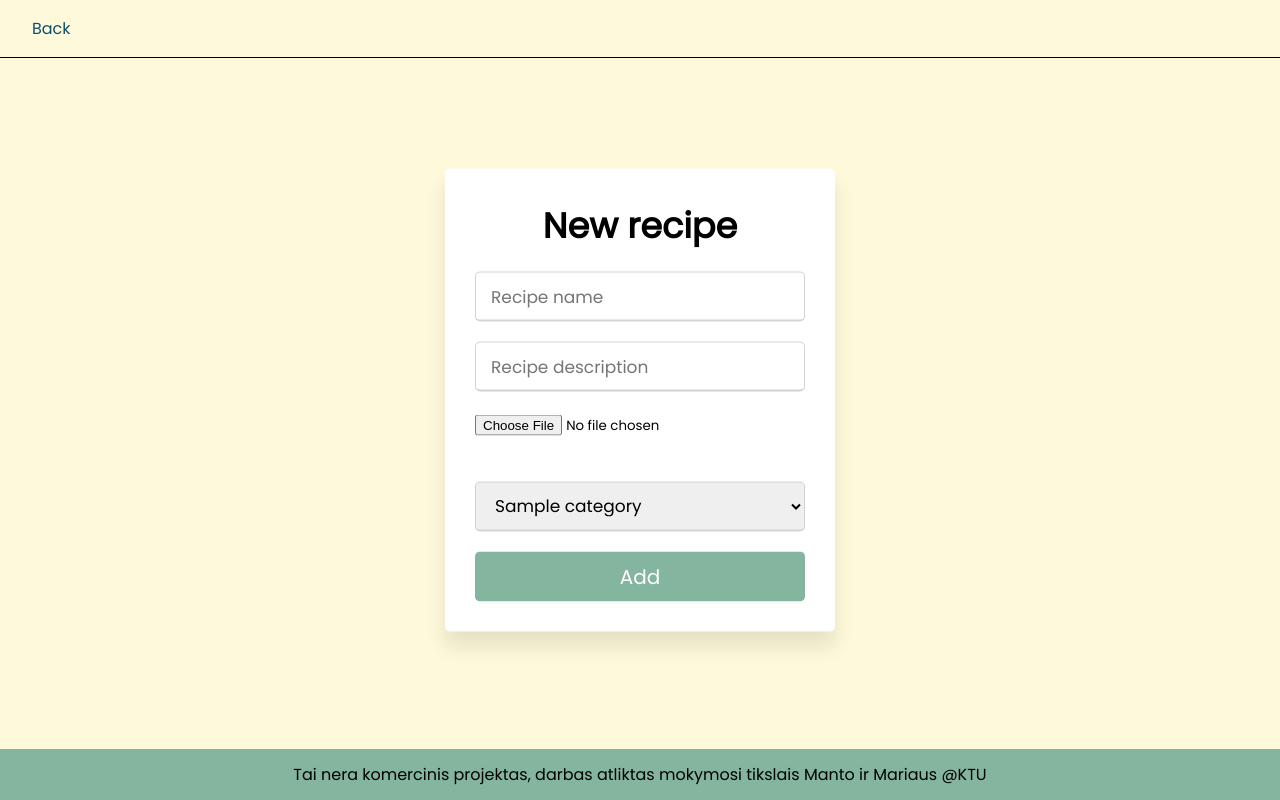
After one commit to martemantas/Mix-Mingle, a PHP site: page /newRecipe.php in a window 1280 px wide. The commit adds this page. Run offline with PHP 8.4, Linux system fonts and the light colour scheme; tables that the repository leaves empty or names only in its code hold one stand-in row (values such as "Sample post").

Commit message:
New Recipe
Implemented adding recipes in new window

```diff
--- a/home.php
+++ b/home.php
@@ -32,7 +32,7 @@ if(!empty($_SESSION["id"])){
             echo '<li><a href="">Surprise Me</a></li>';
             echo '<li><a href="">Search</a></li>';
             if(!empty($_SESSION["id"]) && $row['role'] == 2 || 3){
-                echo '<li><a href="">New recipe</a></li>';
+                echo '<li><a href="newRecipe.php">New recipe</a></li>';
             }
         echo '</ul>';
         if(empty($_SESSION["id"])){
--- a/login.css
+++ b/login.css
@@ -163,7 +163,6 @@ form .btn .btn-layer{
 form .btn:hover .btn-layer{
   left: 0;
 }
-/* form .btn input[type="submit"]{ */
 form .btn button{
   height: 100%;
   width: 100%;
--- /dev/null
+++ b/newRecipe.php
@@ -0,0 +1,74 @@
+<?php
+require 'config.php';
+if(!empty($_SESSION["id"])){
+    $sessionID = $_SESSION["id"];
+    $result = mysqli_query($conn, "SELECT * FROM users WHERE user_id = '$sessionID'");
+    $row = mysqli_fetch_assoc($result);
+    $user = $row["user_id"];
+}
+if(isset($_POST["add"])){
+    $name = $_POST["name"];
+    $description = $_POST["description"];
+    $category = $_POST["category_id"];
+
+    $query = "INSERT INTO recipe VALUES('', '$name', '$description', '', '$user', '', '$category')";
+           mysqli_query($conn,$query);
+           echo "<script>alert('Recipe has been saved')</script>";
+}
+?>
+<!DOCTYPE html>
+<html lang="en">
+<head>
+    <meta charset="UTF-8">
+    <meta name="viewport" content="width=device-width, initial-scale=1.0">
+    <link rel="stylesheet" href="style.css">
+    <title>Document</title>
+</head>
+<script src="home.js"></script>
+<body>
+    <?php
+        echo '<nav>';
+            echo '<a class="right" href="home.php">Back</a>';
+            // echo '<a class="right" onclick="goBack()">Back</a>';
+        echo '</nav>';
+    ?>
+    <div class="container">
+        <h1 class="title">New recipe</h1>
+        <form action="" method="POST">
+            <div class="field">
+                <input type="text" name="name" placeholder="Recipe name">
+            </div>
+            <div class="field">
+                <input type="text" name="description" placeholder="Recipe description">
+            </div>
+            <div class="gap">
+                <input class="form-control" type="file" name="uploadfile" value="" />
+            </div>
+            <div class="field">
+                <select name="category_id">
+                    <?php
+                        require 'config.php';
+                        $categories = mysqli_query($conn, "SELECT * FROM categories");
+                        while($c = mysqli_fetch_array($categories)){
+                    ?>
+                    <option value="<?php echo $c['category_id']?>"><?php echo $c['name']?></option>
+                    <?php } ?>
+                </select>
+            </div>
+
+            <div class="field btn">
+                <div class="btn-layer"></div>
+                <button type="submit" name="add">Add</button>
+            </div>
+        </form>
+    </div>
+    <footer>
+        <p style="border-top: none;">Tai nera komercinis projektas, darbas atliktas mokymosi tikslais Manto ir Mariaus @KTU</p>
+    </footer>
+</body>
+<script>
+    function goBack() {
+        window.history.back();
+    }
+</script>
+</html>
--- a/style.css
+++ b/style.css
@@ -50,6 +50,11 @@ nav .line{
     transition: all 0.3s ease-in-out;
     background-color: #000;
 }
+nav .right{
+    cursor: pointer;
+    text-decoration: none;
+    color: var(--text-primary-color);
+}
 
 /* Cards */
 
@@ -96,6 +101,73 @@ nav .line{
     align-items: center;
     flex-direction: column;
 }
+
+/* New Recipe */
+
+.container{
+    position: absolute;
+    top: 50%;
+    left: 50%;
+    transform: translate(-50%, -50%);
+    overflow: hidden;
+    max-width: 390px;
+    background: #fff;
+    padding: 30px;
+    border-radius: 5px;
+    box-shadow: 0px 15px 20px rgba(0,0,0,0.1);
+}
+.container .title{
+    font-size: 35px;
+    text-align: center;
+}
+.container .field, .container .gap{
+    height: 50px;
+    width: 100%;
+    margin-top: 20px;
+}
+.container .field input, .container select{
+    height: 100%;
+    width: 100%;
+    outline: none;
+    padding-left: 15px;
+    border-radius: 5px;
+    border: 1px solid lightgrey;
+    border-bottom-width: 2px;
+    font-size: 17px;
+}
+.container .btn{
+    height: 50px;
+    width: 100%;
+    border-radius: 5px;
+    position: relative;
+    overflow: hidden;
+}
+.container .btn .btn-layer{
+    height: 100%;
+    width: 300%;
+    position: absolute;
+    left: -100%;
+    background: var(--secondary-bg-color);
+    border-radius: 5px;
+    transition: all 0.4s ease;;
+}
+.container .btn:hover .btn-layer{
+    left: 0;
+}
+.container .btn button{
+    height: 100%;
+    width: 100%;
+    z-index: 1;
+    position: relative;
+    background: none;
+    border: none;
+    color: #fff;
+    padding-left: 0;
+    border-radius: 5px;
+    font-size: 20px;
+    font-weight: 500;
+    cursor: pointer;
+  }
 
 /* Footer */
 
```
